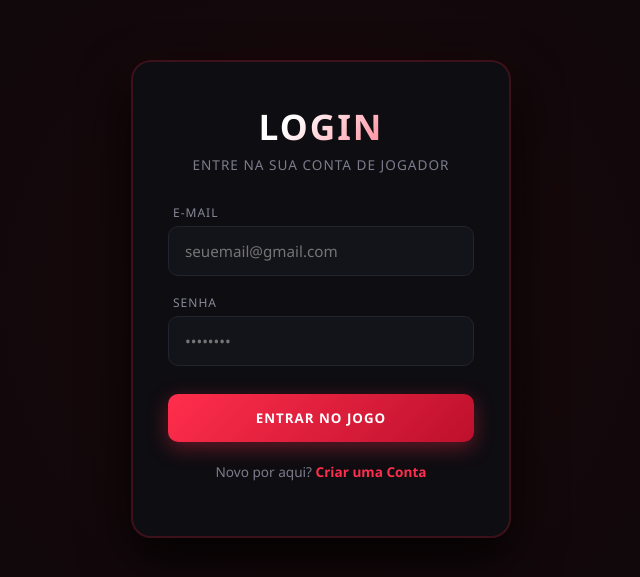
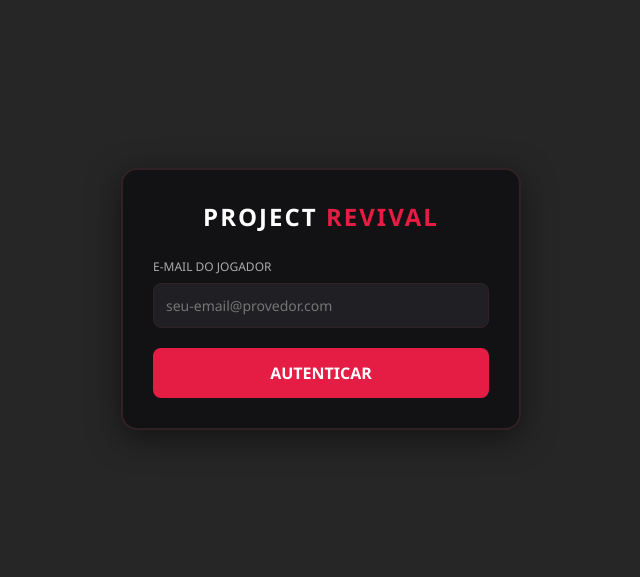
Before and after one commit to lumintechzx/revival-player-login, a plain HTML site: page index.html in a window 1280 px wide. Shown: the part 101-678 px from the top of the page, without its empty margins (319-959 px from the left). Drawn offline with Linux system fonts and the light colour scheme.

Commit message:
Update index.html

```diff
--- a/index.html
+++ b/index.html
@@ -1,263 +1,248 @@
 <!DOCTYPE html>
-<html lang="pt-br">
+<html lang="pt-BR">
 <head>
     <meta charset="UTF-8">
     <meta name="viewport" content="width=device-width, initial-scale=1.0">
-    <title>Project Revival | Player Authentication</title>
-
-    <script src="https://www.gstatic.com/firebasejs/9.22.0/firebase-app-compat.js"></script>
-    <script src="https://www.gstatic.com/firebasejs/9.22.0/firebase-auth-compat.js"></script>
-    <script src="https://www.gstatic.com/firebasejs/9.22.0/firebase-database-compat.js"></script>
-
+    <title>Project Revival - Login System</title>
     <style>
-        * { box-sizing: border-box; margin: 0; padding: 0; font-family: 'Segoe UI', system-ui, sans-serif; }
+        * {
+            box-sizing: border-box;
+            margin: 0;
+            padding: 0;
+            font-family: 'Segoe UI', Tahoma, Geneva, Verdana, sans-serif;
+        }
 
         body {
-            background: radial-gradient(circle at 50% 50%, #1a080b 0%, #08080b 100%);
-            color: #eeeeee;
-            min-height: 100vh;
+            background: rgba(0, 0, 0, 0.85);
             display: flex;
             justify-content: center;
             align-items: center;
-            overflow: hidden;
+            height: 100vh;
+            color: #fff;
         }
 
-        .auth-container {
-            background: rgba(14, 14, 18, 0.95);
-            backdrop-filter: blur(15px);
-            padding: 40px 35px;
-            border-radius: 20px;
-            border: 2px solid rgba(255, 36, 66, 0.2);
-            box-shadow: 0 20px 50px rgba(0, 0, 0, 0.9), 0 0 30px rgba(255, 36, 66, 0.05);
-            width: 100%;
-            max-width: 380px;
+        .login-container {
+            background: #121214;
+            border: 2px solid #322124;
+            border-radius: 16px;
+            padding: 30px;
+            width: 90%;
+            max-width: 400px;
+            box-shadow: 0 8px 32px rgba(0, 0, 0, 0.5);
             text-align: center;
-            transition: all 0.3s ease;
         }
 
-        .auth-container h2 {
-            font-size: 2.2rem;
-            font-weight: 900;
+        .logo {
+            font-size: 24px;
+            font-weight: bold;
+            letter-spacing: 2px;
+            margin-bottom: 25px;
             text-transform: uppercase;
-            letter-spacing: 2px;
-            background: linear-gradient(135deg, #ffffff 40%, #ff2e4c 100%);
-            -webkit-background-clip: text;
-            -webkit-text-fill-color: transparent;
-            margin-bottom: 5px;
         }
 
-        .auth-container p.subtitle {
-            color: #7c7c8c;
-            font-size: 0.85rem;
-            margin-bottom: 30px;
-            text-transform: uppercase;
-            letter-spacing: 1px;
+        .logo span {
+            color: #e51c44;
         }
 
-        .input-group { margin-bottom: 18px; text-align: left; }
-        .input-group label { font-size: 0.75rem; text-transform: uppercase; letter-spacing: 1px; color: #888899; margin-left: 5px; display: block; margin-bottom: 5px; }
+        .input-group {
+            margin-bottom: 20px;
+            text-align: left;
+        }
 
-        input {
-            width: 100%; padding: 14px 16px; background: #13131a; border: 1px solid #232330; border-radius: 10px; color: #ffffff; font-size: 0.95rem; transition: all 0.25s ease;
+        .input-group label {
+            display: block;
+            font-size: 12px;
+            color: #aaa;
+            margin-bottom: 8px;
+            text-transform: uppercase;
         }
-        input:focus { outline: none; border-color: #ff2e4c; box-shadow: 0 0 12px rgba(255, 36, 66, 0.25); }
 
-        .btn-action {
-            width: 100%; padding: 15px; margin-top: 10px; border: none; border-radius: 10px; cursor: pointer; font-weight: 800; text-transform: uppercase; letter-spacing: 1px;
-            background: linear-gradient(135deg, #ff2e4c 0%, #bd102c 100%); color: #ffffff; box-shadow: 0 6px 20px rgba(255, 46, 76, 0.35); transition: all 0.2s ease;
+        .input-group input {
+            width: 100%;
+            padding: 12px;
+            background: #202024;
+            border: 1px solid #322124;
+            border-radius: 8px;
+            color: #fff;
+            font-size: 14px;
+            outline: none;
+            transition: border 0.3s;
         }
-        .btn-action:hover { transform: translateY(-2px); filter: brightness(1.1); }
 
-        .switch-form { margin-top: 20px; font-size: 0.85rem; color: #7c7c8c; }
-        .switch-form a { color: #ff2e4c; text-decoration: none; font-weight: bold; cursor: pointer; }
-        .switch-form a:hover { text-decoration: underline; }
+        .input-group input:focus {
+            border-color: #e51c44;
+        }
 
-        .spinner { display: none; width: 30px; height: 30px; border: 3px solid transparent; border-top-color: #ff2e4c; border-radius: 50%; animation: spin 1s linear infinite; margin: 15px auto 0; }
-        #alert-msg { margin-top: 15px; font-size: 0.9rem; font-weight: 600; color: #ff4a6b; }
+        .btn {
+            width: 100%;
+            padding: 14px;
+            background: #e51c44;
+            border: none;
+            border-radius: 8px;
+            color: #fff;
+            font-size: 16px;
+            font-weight: bold;
+            cursor: pointer;
+            text-transform: uppercase;
+            transition: background 0.3s;
+        }
 
-        /* Estado Logado */
-        .logged-box { display: none; }
-        .welcome-title { color: #00ff87; font-size: 1.5rem; margin-bottom: 15px; text-transform: uppercase; }
-        .player-info { background: #13131a; padding: 15px; border-radius: 10px; text-align: left; margin-bottom: 20px; border: 1px solid #232330; }
-        .player-info p { margin-bottom: 8px; font-size: 0.95rem; }
-        .player-info strong { color: #ff2e4c; }
+        .btn:hover {
+            background: #b81434;
+        }
 
-        @keyframes spin { 100% { transform: rotate(360deg); } }
+        .status-box {
+            display: none;
+            animation: fadeIn 0.5s ease forwards;
+        }
+
+        .status-title {
+            font-size: 22px;
+            font-weight: bold;
+            letter-spacing: 1px;
+            margin-bottom: 15px;
+        }
+
+        .status-title span {
+            color: #4cd67d;
+        }
+
+        .profile-data {
+            background: #202024;
+            border-radius: 8px;
+            padding: 15px;
+            text-align: left;
+            font-size: 14px;
+            margin-bottom: 20px;
+            line-height: 1.8;
+        }
+
+        .profile-data span {
+            color: #e51c44;
+            font-weight: bold;
+        }
+
+        .error-msg {
+            color: #e51c44;
+            font-size: 13px;
+            margin-top: 10px;
+            display: none;
+        }
+
+        @keyframes fadeIn {
+            from { opacity: 0; transform: scale(0.95); }
+            to { opacity: 1; transform: scale(1); }
+        }
     </style>
 </head>
 <body>
 
-    <div class="auth-container">
-        <div id="auth-block">
-            <h2 id="form-title">Login</h2>
-            <p class="subtitle" id="form-subtitle">Entre na sua conta de jogador</p>
+    <div class="login-container">
+        <div id="login-form">
+            <div class="logo">Project <span>Revival</span></div>
 
-            <div class="input-group" id="nick-group" style="display: none;">
-                <label for="p-nick">Nickname do Jogo</label>
-                <input type="text" id="p-nick" placeholder="Ex: NOBRU_XT">
+            <div class="input-group">
+                <label>E-mail do Jogador</label>
+                <input type="email" id="email" placeholder="seu-email@provedor.com" required>
             </div>
 
-            <div class="input-group">
-                <label for="p-email">E-mail</label>
-                <input type="email" id="p-email" placeholder="seuemail@gmail.com">
+            <button class="btn" id="login-btn" onclick="executarLogin()">Autenticar</button>
+            <div class="error-msg" id="error-text"></div>
         </div>
 
-            <div class="input-group">
-                <label for="p-password">Senha</label>
-                <input type="password" id="p-password" placeholder="••••••••">
+        <div id="status-screen" class="status-box">
+            <div class="status-title">● <span>CONECTADO</span></div>
+            <p style="font-size: 11px; color: #888; margin-bottom: 20px; text-transform: uppercase;">Perfil sincronizado com o servidor</p>
+
+            <div class="profile-data">
+                Jogador: <span id="prof-nick">Carregando...</span><br>
+                Nível: <span id="prof-level">1</span><br>
+                Ouro: <span id="prof-gold">0</span><br>
+                Diamantes: <span id="prof-diamonds">0</span>
             </div>
 
-            <button class="btn-action" id="btn-submit" onclick="handleAuth()">Entrar no Jogo</button>
-
-            <div class="switch-form" id="toggle-text">
-                Novo por aqui? <a onclick="toggleForm(true)">Criar uma Conta</a>
+            <p style="color: #4cd67d; font-size: 13px; font-weight: bold;">Iniciando o jogo automaticamente...</p>
         </div>
     </div>
 
-        <div id="logged-block" class="logged-box">
-            <h2 class="welcome-title">● Conectado</h2>
-            <p class="subtitle">Perfil sincronizado com o servidor</p>
+    <script>
+        function executarLogin() {
+            const emailInput = document.getElementById('email').value;
+            const errorText = document.getElementById('error-text');
+            const loginBtn = document.getElementById('login-btn');
 
-            <div class="player-info">
-                <p>Jogador: <strong id="info-nick">...</strong></p>
-                <p>Nível: <span id="info-level" style="color: #fff;">1</span></p>
-                <p>Ouro: <span id="info-gold" style="color: #ffd700;">0</span></p>
-                <p>Diamantes: <span id="info-diamonds" style="color: #00e5ff;">0</span></p>
-            </div>
+            if (!emailInput) {
+                errorText.innerText = "Por favor, digite seu e-mail.";
+                errorText.style.display = "block";
+                return;
+            }
 
-            <button class="btn-action" style="background: #333; box-shadow: none;" onclick="logoutPlayer()">Desconectar</button>
-        </div>
+            errorText.style.display = "none";
+            loginBtn.innerText = "Aguarde...";
+            loginBtn.disabled = true;
 
-        <div class="spinner" id="loading-spinner"></div>
-        <p id="alert-msg"></p>
-    </div>
+            // Faz a requisição direto para a API do seu server.py
+            fetch('/api/v1/auth/login', {
+                method: 'POST',
+                headers: {
+                    'Content-Type': 'application/json'
+                },
+                body: JSON.stringify({ email: emailInput })
+            })
+            .then(response => response.json())
+            .then(data => {
+                if (data.success) {
+                    // Preenche a tela de informações do player
+                    document.getElementById('prof-nick').innerText = data.profile.nick;
+                    document.getElementById('prof-level').innerText = data.profile.nivel;
+                    document.getElementById('prof-gold').innerText = data.profile.ouro;
+                    document.getElementById('prof-diamonds').innerText = data.profile.diamantes;
 
-<script>
-    // Mesma configuração do seu Firebase original
-    const firebaseConfig = {
-        apiKey: "AIzaSyDPpFWpIsMasbuTLSSePUI3Odmrl7vh978",
-        authDomain: "project-revival-29e2b.firebaseapp.com",
-        databaseURL: "https://project-revival-29e2b-default-rtdb.firebaseio.com",
-        projectId: "project-revival-29e2b",
-        storageBucket: "project-revival-29e2b.firebasestorage.app",
-        messagingSenderId: "203714336706",
-        appId: "1:203714336706:web:54386a637b4506d483685b",
-        measurementId: "G-RBJPGXEMZD"
-    };
+                    // Alterna as telas do painel
+                    document.getElementById('login-form').style.display = "none";
+                    document.getElementById('status-screen').style.display = "block";
 
-    firebase.initializeApp(firebaseConfig);
-    const auth = firebase.auth();
-    const db = firebase.database();
+                    // Executa a rotina de fechamento automático após 2 segundos (tempo do jogador ler o sucesso)
+                    setTimeout(() => {
+                        finalizarEEntrarNoJogo();
+                    }, 2000);
 
-    let isRegisterMode = false;
+                } else {
+                    loginBtn.innerText = "Autenticar";
+                    loginBtn.disabled = false;
+                    errorText.innerText = data.msg || "Erro ao conectar.";
+                    errorText.style.display = "block";
+                }
+            })
+            .catch(err => {
+                loginBtn.innerText = "Autenticar";
+                loginBtn.disabled = false;
+                errorText.innerText = "Servidor offline ou instável.";
+                errorText.style.display = "block";
+                console.error(err);
+            });
+        }
 
-    // Alternar entre tela de Login e Registro
-    function toggleForm(register) {
-        isRegisterMode = register;
-        document.getElementById('alert-msg').innerText = "";
-
-        if (register) {
-            document.getElementById('form-title').innerText = "Cadastro";
-            document.getElementById('form-subtitle').innerText = "Crie seu perfil do Project Revival";
-            document.getElementById('nick-group').style.display = 'block';
-            document.getElementById('btn-submit').innerText = "Registrar Conta";
-            document.getElementById('toggle-text').innerHTML = 'Já tem uma conta? <a onclick="toggleForm(false)">Fazer Login</a>';
-        } else {
-            document.getElementById('form-title').innerText = "Login";
-            document.getElementById('form-subtitle').innerText = "Entre na sua conta de jogador";
-            document.getElementById('nick-group').style.display = 'none';
-            document.getElementById('btn-submit').innerText = "Entrar no Jogo";
-            document.getElementById('toggle-text').innerHTML = 'Novo por aqui? <a onclick="toggleForm(true)">Criar uma Conta</a>';
+        function finalizarEEntrarNoJogo() {
+            // Gatilho 1: Fecha a WebView se o APK suportar o comando padrão do Android
+            if (window.Android) {
+                if (typeof window.Android.closeInterface === 'function') {
+                    window.Android.closeInterface();
+                    return;
+                }
+                if (typeof window.Android.hide === 'function') {
+                    window.Android.hide();
+                    return;
                 }
             }
 
-    // Processar Autenticação (Login ou Cadastro)
-    function handleAuth() {
-        const email = document.getElementById('p-email').value.trim();
-        const pass = document.getElementById('p-password').value;
-        const msg = document.getElementById('alert-msg');
-        const spinner = document.getElementById('loading-spinner');
-
-        msg.innerText = "";
-        if(!email || !pass) { msg.innerText = "Preencha todos os campos."; return; }
-
-        spinner.style.display = 'block';
-
-        if (isRegisterMode) {
-            // REGISTRO DE NOVO JOGADOR
-            const nick = document.getElementById('p-nick').value.trim();
-            if(!nick) { msg.innerText = "Escolha um Nickname."; spinner.style.display = 'none'; return; }
-
-            auth.createUserWithEmailAndPassword(email, pass)
-                .then((userCredential) => {
-                    const uid = userCredential.user.uid;
-                    // Cria a estrutura padrão da conta no Realtime Database
-                    db.ref('users/' + uid).set({
-                        nick: nick,
-                        nivel: 1,
-                        moedas: 500, // Começa com um ouro inicial
-                        diamantes: 0,
-                        status: "online",
-                        banido: false,
-                        salas_personalizadas: 1
-                    }).then(() => {
-                        spinner.style.display = 'none';
-                        loadPlayerProfile(uid);
-                    });
-                })
-                .catch(err => { spinner.style.display = 'none'; msg.innerText = "Erro ao cadastrar: " + err.message; });
-        } else {
-            // LOGIN DE JOGADOR EXISTENTE
-            auth.signInWithEmailAndPassword(email, pass)
-                .then((userCredential) => {
-                    const uid = userCredential.user.uid;
-
-                    // Verifica primeiro se o player foi banido pelo painel ADM
-                    db.ref('users/' + uid).once('value').then((snapshot) => {
-                        const playerData = snapshot.val();
-                        if (playerData && playerData.banido) {
-                            auth.signOut();
-                            spinner.style.display = 'none';
-                            msg.innerText = "⚠️ Esta conta está BANIDA do servidor!";
-                        } else {
-                            // Se não estiver banido, define como online e abre o painel
-                            db.ref('users/' + uid).update({ status: "online" }).then(() => {
-                                spinner.style.display = 'none';
-                                loadPlayerProfile(uid);
-                            });
-                        }
-                    });
-                })
-                .catch(err => { spinner.style.display = 'none'; msg.innerText = "Acesso inválido: " + err.message; });
-        }
+            // Gatilho 2: Tenta fechar a janela do navegador via script clássico
+            if (typeof window.close === 'function') {
+                window.close();
             }
 
-    // Carregar dados e exibir tela de logado
-    function loadPlayerProfile(uid) {
-        db.ref('users/' + uid).on('value', (snapshot) => {
-            const player = snapshot.val();
-            if(player) {
-                document.getElementById('auth-block').style.display = 'none';
-                document.getElementById('logged-block').style.display = 'block';
-
-                document.getElementById('info-nick').innerText = player.nick || "Recruta";
-                document.getElementById('info-level').innerText = player.nivel || 1;
-                document.getElementById('info-gold').innerText = (player.moedas || 0).toLocaleString();
-                document.getElementById('info-diamonds').innerText = player.diamantes || 0;
-            }
-        });
-    }
-
-    // Desconectar Conta (Bota o player em offline no Painel ADM)
-    function logoutPlayer() {
-        const user = auth.currentUser;
-        if (user) {
-            db.ref('users/' + user.uid).update({ status: "offline" }).then(() => {
-                auth.signOut().then(() => {
-                    window.location.reload();
-                });
-            });
-        }
+            // Gatilho 3: Envia uma URL limpa caso o APK use um interceptador de páginas vazias para fechar
+            window.location.href = "about:blank";
         }
     </script>
 </body>
```
Lines whose indentation alone changed are shown as unchanged.
